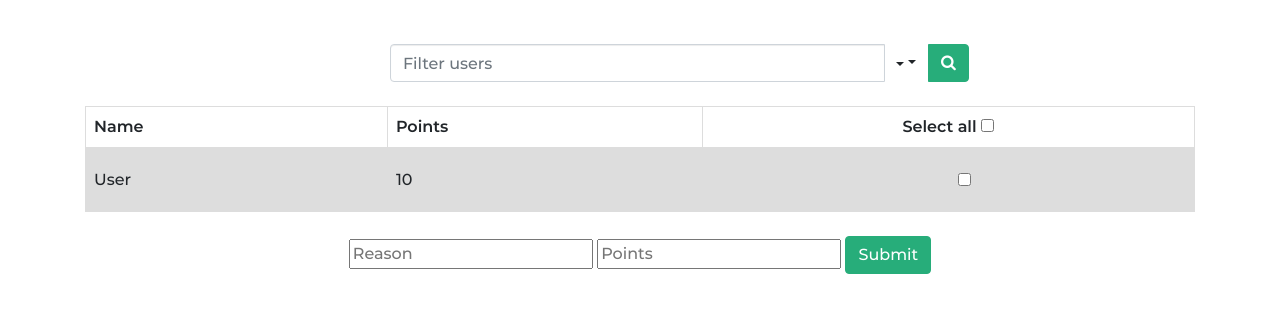
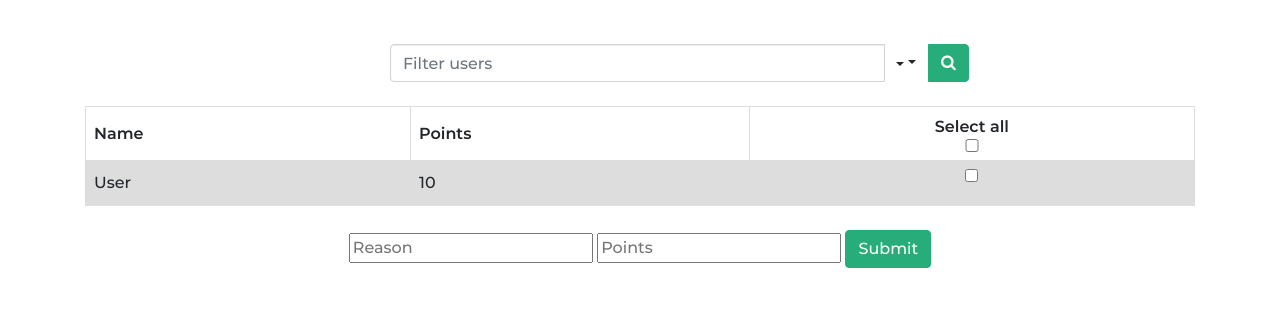
Before and after one commit to skvaryk/pyt_semestral_project, a Flask app: template templates/pages/assign_points.html in a window 1280 px wide. Shown: the part 88-401 px from the top of the page. Run offline with Flask 2, Linux system fonts and the light colour scheme; the template is opened without the code that fills it: most values are stand-ins (such as "Sample title", 1, 10 or a date in 2020); parts of the project's set-up code (start-up, migrations or seed data) failed here and were passed over; some libraries are stand-ins or nearby versions.

Commit message:
fix checkboxes

```diff
--- a/static/styles/default_style.css
+++ b/static/styles/default_style.css
@@ -15,10 +15,6 @@ html {
 
 body {
     font-family: 'Montserrat', Fallback, sans-serif;
-}
-
-.container {
-    /*max-width: 1250px;*/
 }
 
 table {
@@ -132,20 +128,12 @@ button.btn-primary:active {
     text-align: center;
 }
 
-.checkbox input[type=checkbox],
-.checkbox-inline input[type=checkbox] {
+input[type=checkbox] {
+    -webkit-appearance: checkbox;
     margin: 0;
-}
-
-.checkbox {
     position: relative;
-    margin-top: 10px;
-    margin-bottom: 10px;
     display: table;
     width: 100%;
-}
-
-.checkbox input {
     vertical-align: middle;
     height: 100%;
 }
--- a/templates/pages/assign_points.html
+++ b/templates/pages/assign_points.html
@@ -68,10 +68,8 @@
                     {{ user['points'] }}
                 </td>
                 <td style="text-align:center;">
-                    <div class="checkbox">
                         <label><input type="checkbox" name="include_checkbox" value="{{ user['email'] }}"
                                       form="assign_points_form"></label>
-                    </div>
                 </td>
             </tr>
         {% endfor %}
```
